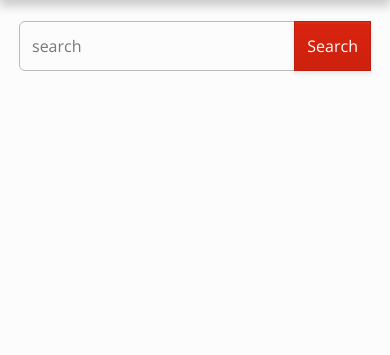
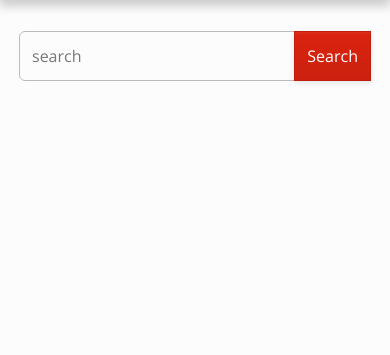
Before and after one commit to klu0926/portket, a Node server app: page /users/ in a window 390 px wide. Shown: the part 65-420 px from the top of the page. Run offline with Node 20, Linux system fonts and the light colour scheme; data that the repository does not hold is empty; some libraries are stand-ins or nearby versions.

Commit message:
fix: change main-body style back

```diff
--- a/public/styles/main.css
+++ b/public/styles/main.css
@@ -399,7 +399,9 @@ body {
 }
 
 /* main content */
+/* this control all the pages, don't change it*/
 .main-body {
+  margin-top: 80px;
   padding-left: 7px;
   padding-right: 7px;
 }
@@ -469,8 +471,9 @@ body {
 }
 
 /* before banner container */
+/* index page, area contain search and cards */
 .below-banner {
-  margin-top: 650px;
+  margin-top: 550px;
 }
 
 /*-Index card-*/
@@ -798,9 +801,6 @@ body {
   .below-banner {
     margin-top: 500px;
   }
-  .main-body {
-    margin-top: 80px;
-  }
   .card-portfolio-visit {
     font-size: 0.9rem;
   }
@@ -822,10 +822,7 @@ body {
     font-size: 2rem;
   }
   .below-banner {
-    margin-top: 350;
-  }
-  .main-body {
-    margin-top: 110px;
+    margin-top: 390px;
   }
 }
 
@@ -855,7 +852,4 @@ body {
   .below-banner {
     margin-top: 0px;
   }
-  .main-body {
-    margin-top: 70px;
-  }
 }
```
